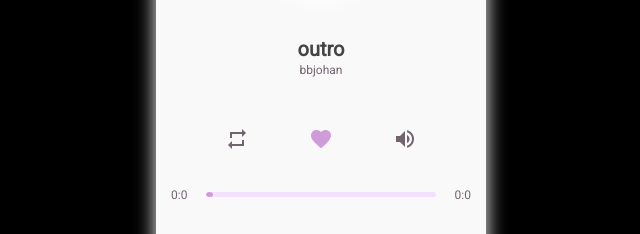
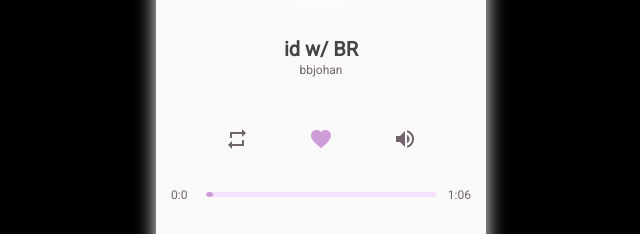
Before and after one commit to bbjohan/fantasmi, a plain HTML site: page index.html in a window 1280 px wide. Shown: the part 338-572 px from the top of the page, 319-959 px from the left. Drawn offline with Linux system fonts and the light colour scheme.

Commit message:
Update index.html

```diff
--- a/index.html
+++ b/index.html
@@ -14,7 +14,7 @@
             <img src="ghost.png" alt="">
         </div>
         <div class="info">
-            <div class="title">outro</div>
+            <div class="title">id w/ BR</div>
             <div class="singer">bbjohan</div>
         </div>
         <div class="volume-box">
@@ -32,9 +32,9 @@
             <input type="range" step="1" class="seekbar" value="0" min="0" max="100" oninput="handleSeekBar()">
 
             <audio class="music-element">
-                <source src="outro.mp3" type="audio/mp3">
+                <source src="br.mp3" type="audio/mp3">
             </audio>
-            <span class="current-time">0:0</span><span class="duration">0:0</span>
+            <span class="current-time">0:0</span><span class="duration">1:06</span>
             <span class="play" onclick="handlePlay()">
                 <i class="material-icons">play_arrow</i>
             </span>
```
